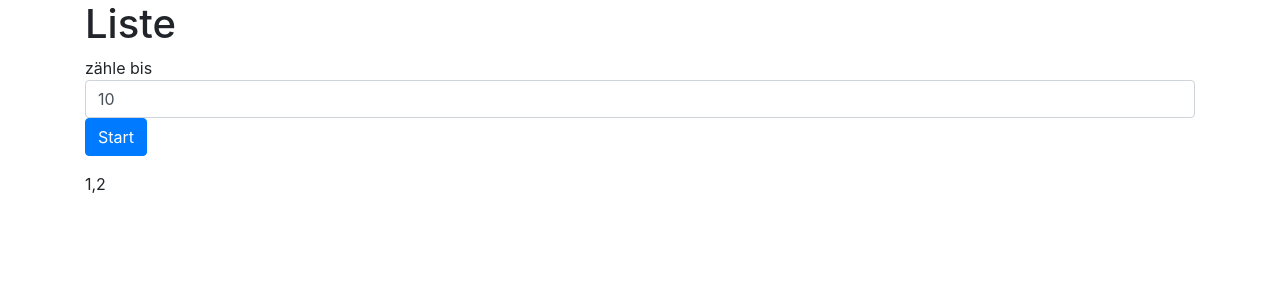
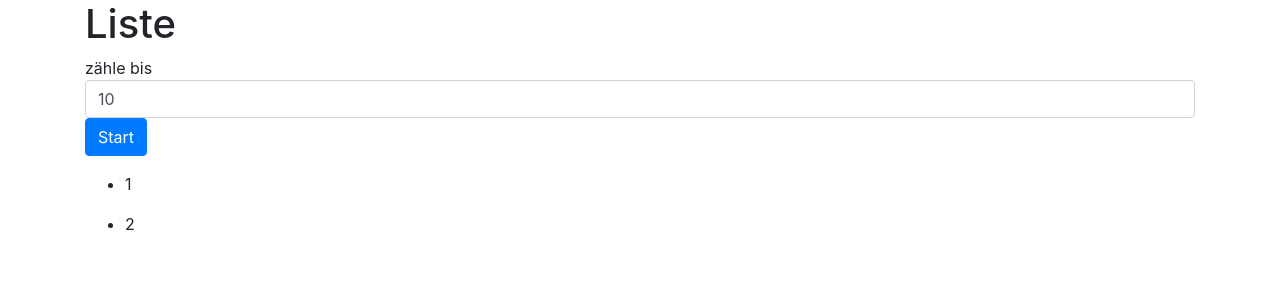
Before and after one commit to TimKnupfer/science-academie-2, an Angular app: page / in a window 1280 px wide. Shown: the top 300 px of the page. Built offline with nearby package versions, Linux system fonts and the light colour scheme.

Commit message:
2 files modified

```diff
--- a/src/app/listen/listen.component.html
+++ b/src/app/listen/listen.component.html
@@ -8,7 +8,9 @@ zähle bis <input type="number" name="Ende"
 <button type="button" class="btn btn-primary"
 (click)="zaehle()">Start</button>
 </form>
-       {{list}}
+      <ul *ngFor="let Zahl of list">
+        <li>{{Zahl}}</li>
+      </ul>
      </div>
    </div>
 </div>
--- a/src/app/listen/listen.component.ts
+++ b/src/app/listen/listen.component.ts
@@ -15,8 +15,8 @@ constructor() { }
   }
 zaehle() {
   this.list=[];
-  for(let i=0; i<=this.Ende;i=i++ ) {
-    this.list.push(i)
+  for(let i=0; i<=this.Ende;i=i+1 ) {
+    this.list.push(i);
   }
 }
 }
```
